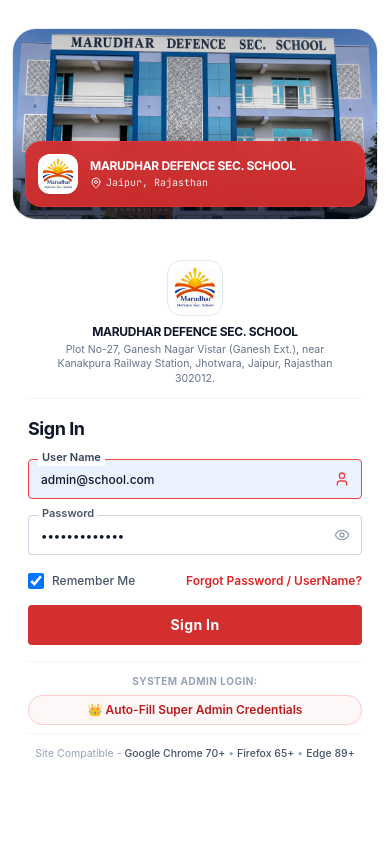
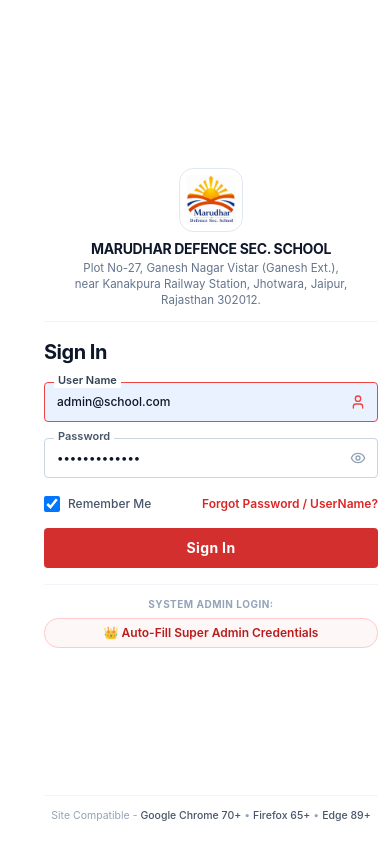
Before and after one commit to Pawanjangid4424/School-Management-System, a Next.js app in the folder frontend/: page /login in a window 390 px wide. Built offline with nearby package versions, Linux system fonts and the light colour scheme; a web font is replaced by a local one.

Commit message:
Restore pristine full-height original desktop login layout and clean mobile view

```diff
--- a/frontend/src/app/login/page.tsx
+++ b/frontend/src/app/login/page.tsx
@@ -75,11 +75,11 @@ export default function LoginPage() {
   };
 
   return (
-    <div className="min-h-screen w-full bg-white flex flex-col md:flex-row p-3 sm:p-4 gap-4 sm:gap-6 overflow-y-auto text-slate-800 font-sans selection:bg-red-500 selection:text-white">
+    <div className="h-screen w-screen bg-white flex p-3 sm:p-4 gap-4 sm:gap-6 overflow-hidden text-slate-800 font-sans selection:bg-red-500 selection:text-white">
       <Toaster position="top-center" />
 
-      {/* Left Hero Card Frame - Original Exact Rounded Image Frame */}
-      <div className="w-full md:flex-1 relative h-48 sm:h-64 md:h-full rounded-[24px] overflow-hidden bg-slate-100 border border-slate-200/80 shadow-xs flex flex-col justify-between p-3 sm:p-4 group shrink-0">
+      {/* Left Hero Card Frame - Pristine Original Full Height Design on Desktop/Tablet */}
+      <div className="hidden md:flex md:flex-1 relative h-full rounded-[24px] overflow-hidden bg-slate-100 border border-slate-200/80 shadow-xs flex-col justify-between p-4 group">
         {/* Main Campus Image */}
         <img
           src={campusImage.src}
@@ -88,14 +88,14 @@ export default function LoginPage() {
         />
 
         {/* Soft Ambient Tint Overlay */}
-        <div className="absolute inset-0 bg-gradient-to-t from-slate-950/70 via-transparent to-black/20 pointer-events-none" />
+        <div className="absolute inset-0 bg-gradient-to-t from-slate-950/50 via-transparent to-black/10 pointer-events-none" />
 
         {/* Top Spacer */}
         <div className="relative z-10" />
 
         {/* Red School Badge overlay at bottom left inside the rounded campus card */}
-        <div className="relative z-10 bg-[#D32F2F]/95 backdrop-blur-md text-white p-3 sm:p-5 rounded-2xl shadow-xl border border-red-500/40 flex items-center gap-3 sm:gap-4 max-w-sm sm:max-w-md">
-          <div className="h-10 w-10 sm:h-14 sm:w-14 rounded-xl bg-white p-1 shrink-0 shadow-sm flex items-center justify-center">
+        <div className="relative z-10 bg-[#D32F2F]/95 backdrop-blur-md text-white p-4 sm:p-5 rounded-2xl shadow-xl border border-red-500/40 flex items-center gap-4 max-w-sm sm:max-w-md">
+          <div className="h-14 w-14 rounded-xl bg-white p-1 shrink-0 shadow-sm flex items-center justify-center">
             <img
               src={logoAsset.src}
               alt="Marudhar Emblem"
@@ -103,11 +103,11 @@ export default function LoginPage() {
             />
           </div>
           <div className="flex flex-col">
-            <span className="font-bold text-xs sm:text-base leading-tight uppercase tracking-tight text-white">
+            <span className="font-bold text-sm sm:text-base leading-tight uppercase tracking-tight text-white">
               MARUDHAR DEFENCE SEC. SCHOOL
             </span>
 
-            <span className="text-[10px] sm:text-[11px] text-white/90 mt-0.5 flex items-center gap-1 font-mono">
+            <span className="text-[11px] text-white/90 mt-0.5 flex items-center gap-1 font-mono">
               <MapPin className="h-3 w-3 shrink-0" /> Jaipur, Rajasthan
             </span>
           </div>
@@ -116,7 +116,7 @@ export default function LoginPage() {
 
       {/* Right Login Panel - Matches exact original CSS (430px width on desktop, full width on mobile) */}
       <aside
-        className="w-full md:w-[430px] shrink-0 h-auto md:h-full bg-white flex flex-col justify-between py-4 md:py-2 px-4 sm:px-8 md:px-10 overflow-y-auto"
+        className="w-full md:w-[430px] shrink-0 h-full bg-white flex flex-col justify-between py-2 px-4 sm:px-10 overflow-y-auto mx-auto"
         style={{
           boxSizing: 'border-box',
           fontFamily: '-apple-system, BlinkMacSystemFont, "Segoe UI", Roboto, Arial, sans-serif',
@@ -129,7 +129,7 @@ export default function LoginPage() {
 
           {/* Top Center Logo & Address */}
           <div className="flex flex-col items-center justify-center text-center space-y-2 pb-3 border-b border-slate-100 shrink-0">
-            <div className="h-14 w-14 sm:h-16 sm:w-16 rounded-lg border border-slate-200 bg-white p-1.5 shadow-2xs flex items-center justify-center">
+            <div className="h-16 w-16 rounded-lg border border-slate-200 bg-white p-1.5 shadow-2xs flex items-center justify-center">
               <img
                 src={logoAsset.src}
                 alt="Marudhar Defence Sec. School Logo"
@@ -138,10 +138,10 @@ export default function LoginPage() {
             </div>
 
             <div>
-              <h1 className="font-bold text-slate-900 text-xs sm:text-base tracking-tight uppercase leading-tight">
+              <h1 className="font-bold text-slate-900 text-sm sm:text-base tracking-tight uppercase leading-tight">
                 MARUDHAR DEFENCE SEC. SCHOOL
               </h1>
-              <p className="text-[10.5px] sm:text-[11.5px] text-slate-500 mt-1 leading-snug font-normal max-w-[280px] mx-auto">
+              <p className="text-[11.5px] text-slate-500 mt-1 leading-snug font-normal max-w-[280px] mx-auto">
                 Plot No-27, Ganesh Nagar Vistar (Ganesh Ext.), near Kanakpura Railway Station, Jhotwara, Jaipur, Rajasthan 302012.
               </p>
             </div>
@@ -149,7 +149,7 @@ export default function LoginPage() {
 
           {/* Form Header */}
           <div>
-            <h2 className="text-lg sm:text-xl font-bold text-slate-900 tracking-tight">Sign In</h2>
+            <h2 className="text-xl font-bold text-slate-900 tracking-tight">Sign In</h2>
           </div>
 
           {/* Error Banner */}
```
